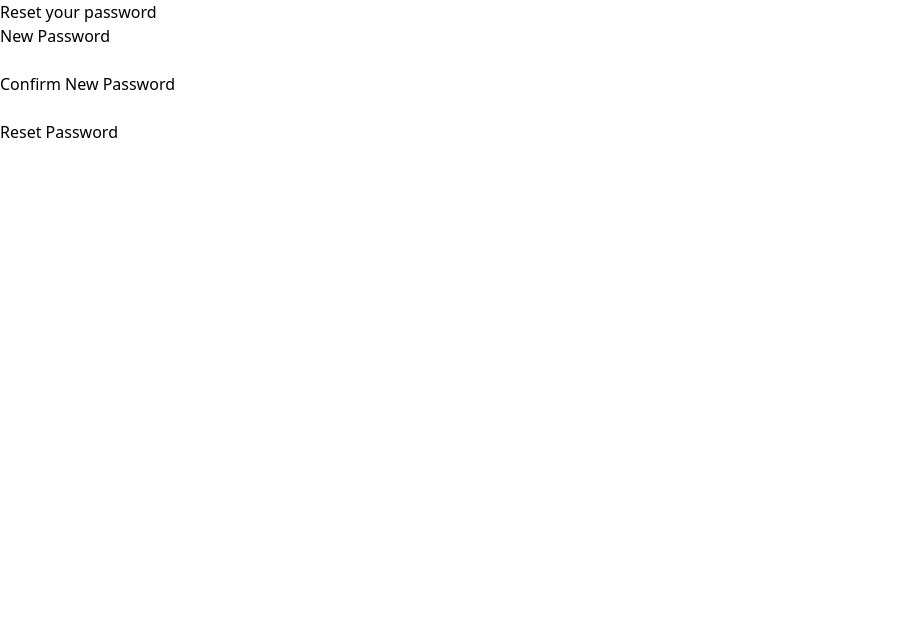
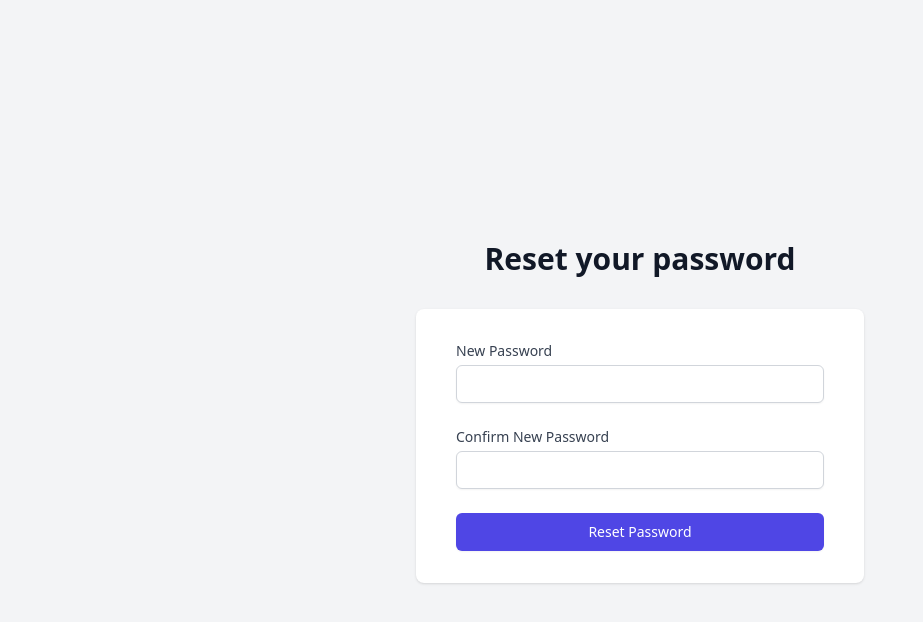
Before and after one commit to Spoonie123/prepper-password-reset, a Next.js app: page / in a window 1280 px wide. Shown: the top 622 px of the page, without its empty margins (0-923 px from the left). Built offline with nearby package versions, Linux system fonts and the light colour scheme; no server answers.

Commit message:
Fix Tailwind configuration

```diff
--- a/app/globals.css
+++ b/app/globals.css
@@ -4,11 +4,10 @@
 
 :root {
   --foreground-rgb: 0, 0, 0;
-  --background-start-rgb: 214, 219, 220;
-  --background-end-rgb: 255, 255, 255;
+  --background-rgb: 255, 255, 255;
 }
 
 body {
   color: rgb(var(--foreground-rgb));
-  background: white;
+  background: rgb(var(--background-rgb));
 }
--- /dev/null
+++ b/tailwind.config.js
@@ -0,0 +1,11 @@
+/** @type {import('tailwindcss').Config} */
+module.exports = {
+    content: [
+      "./app/**/*.{js,ts,jsx,tsx,mdx}",
+      "./components/**/*.{js,ts,jsx,tsx,mdx}",
+    ],
+    theme: {
+      extend: {},
+    },
+    plugins: [],
+  }
```
